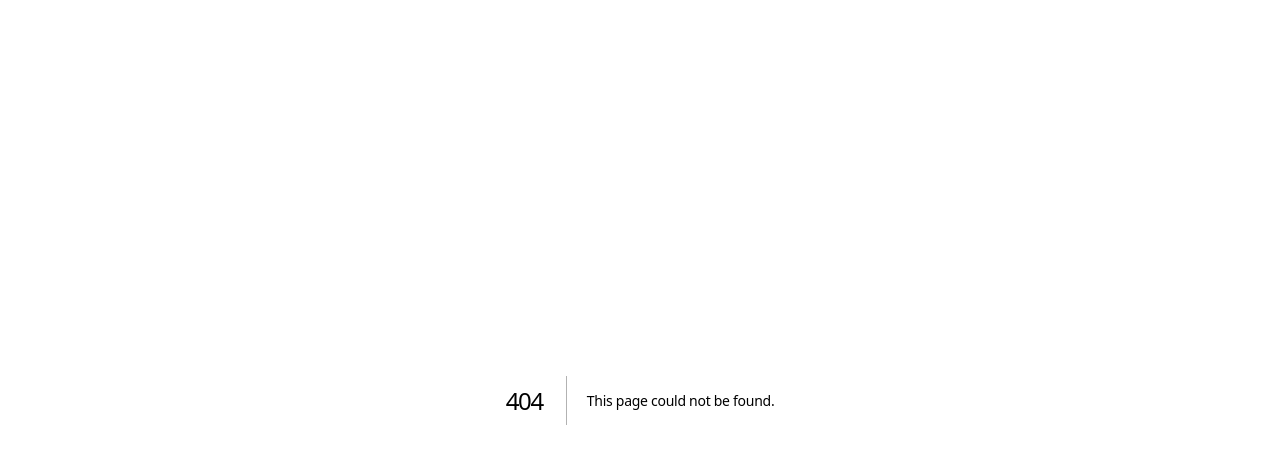
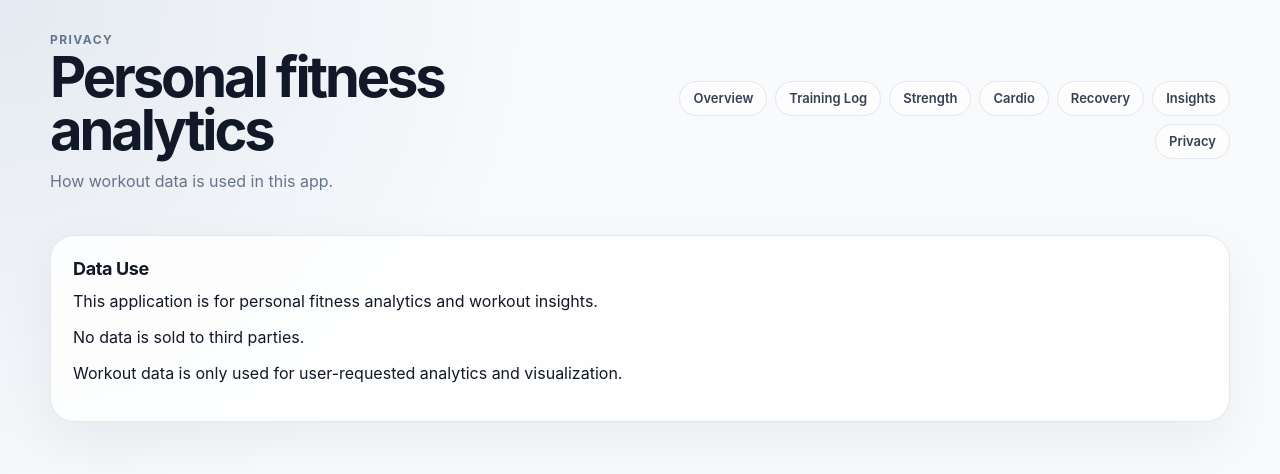
Before and after one commit to JoeMCao/workout-bot, a Next.js app: page /privacy in a window 1280 px wide. Before the commit this address had no page. Shown: the top 474 px of the page. Built offline with nearby package versions, Linux system fonts and the light colour scheme.

Commit message:
Add a simple in-app privacy notice explaining that workout data is used only for personal analytics and visualization, and link it from the main navigation.

```diff
--- /dev/null
+++ b/app/privacy/page.tsx
@@ -0,0 +1,20 @@
+import { SiteChrome } from "@/components/dashboard/SiteChrome";
+
+export default function PrivacyPage() {
+  return (
+    <SiteChrome
+      eyebrow="Privacy"
+      title="Personal fitness analytics"
+      description="How workout data is used in this app."
+    >
+      <section className="card">
+        <h2>Data Use</h2>
+        <p>This application is for personal fitness analytics and workout insights.</p>
+        <p>No data is sold to third parties.</p>
+        <p>
+          Workout data is only used for user-requested analytics and visualization.
+        </p>
+      </section>
+    </SiteChrome>
+  );
+}
--- a/components/dashboard/SiteChrome.tsx
+++ b/components/dashboard/SiteChrome.tsx
@@ -7,7 +7,8 @@ const navItems = [
   { href: "/strength", label: "Strength" },
   { href: "/cardio", label: "Cardio" },
   { href: "/recovery", label: "Recovery" },
-  { href: "/insights", label: "Insights" }
+  { href: "/insights", label: "Insights" },
+  { href: "/privacy", label: "Privacy" }
 ];
 
 export function SiteChrome({
```
